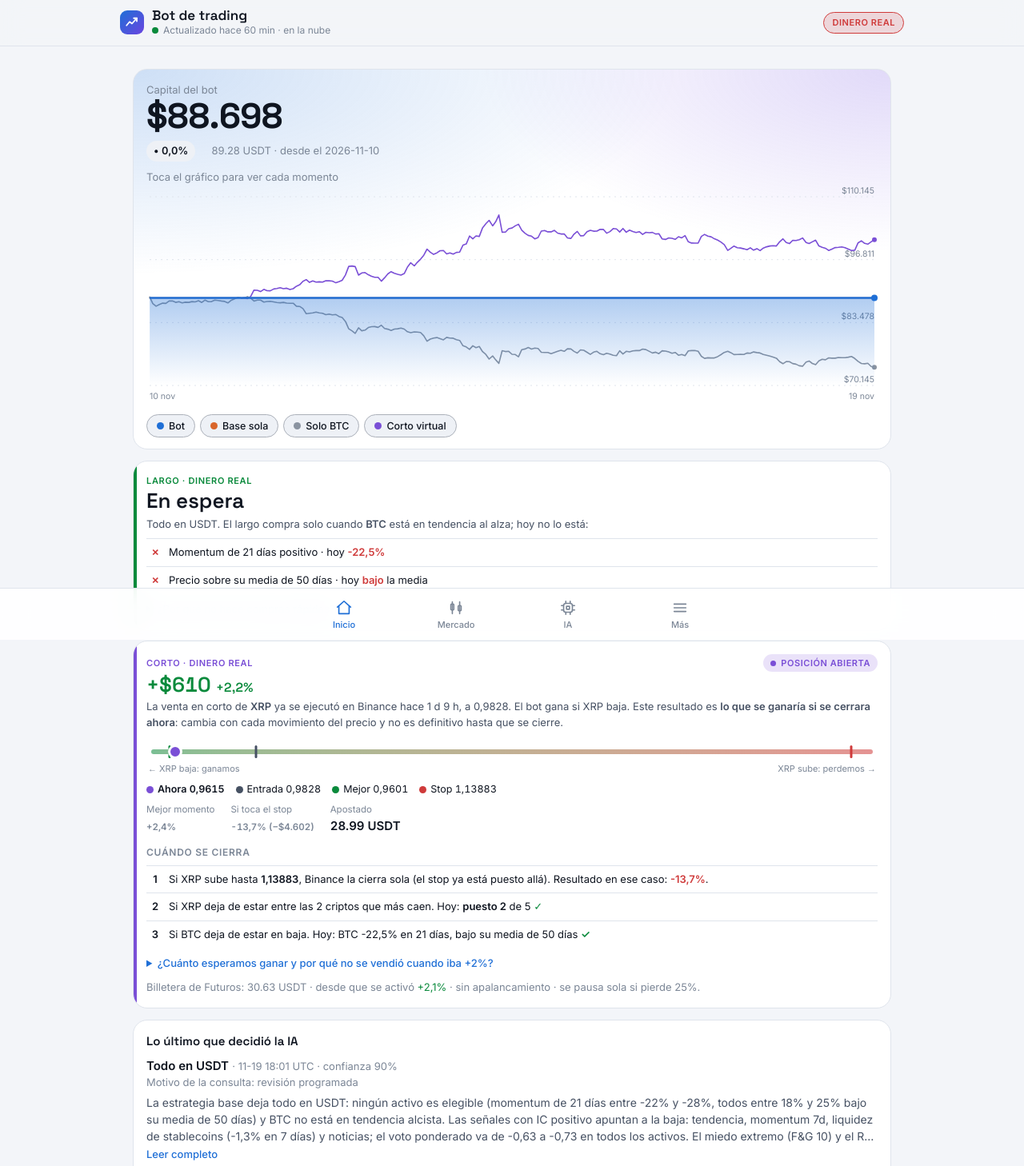
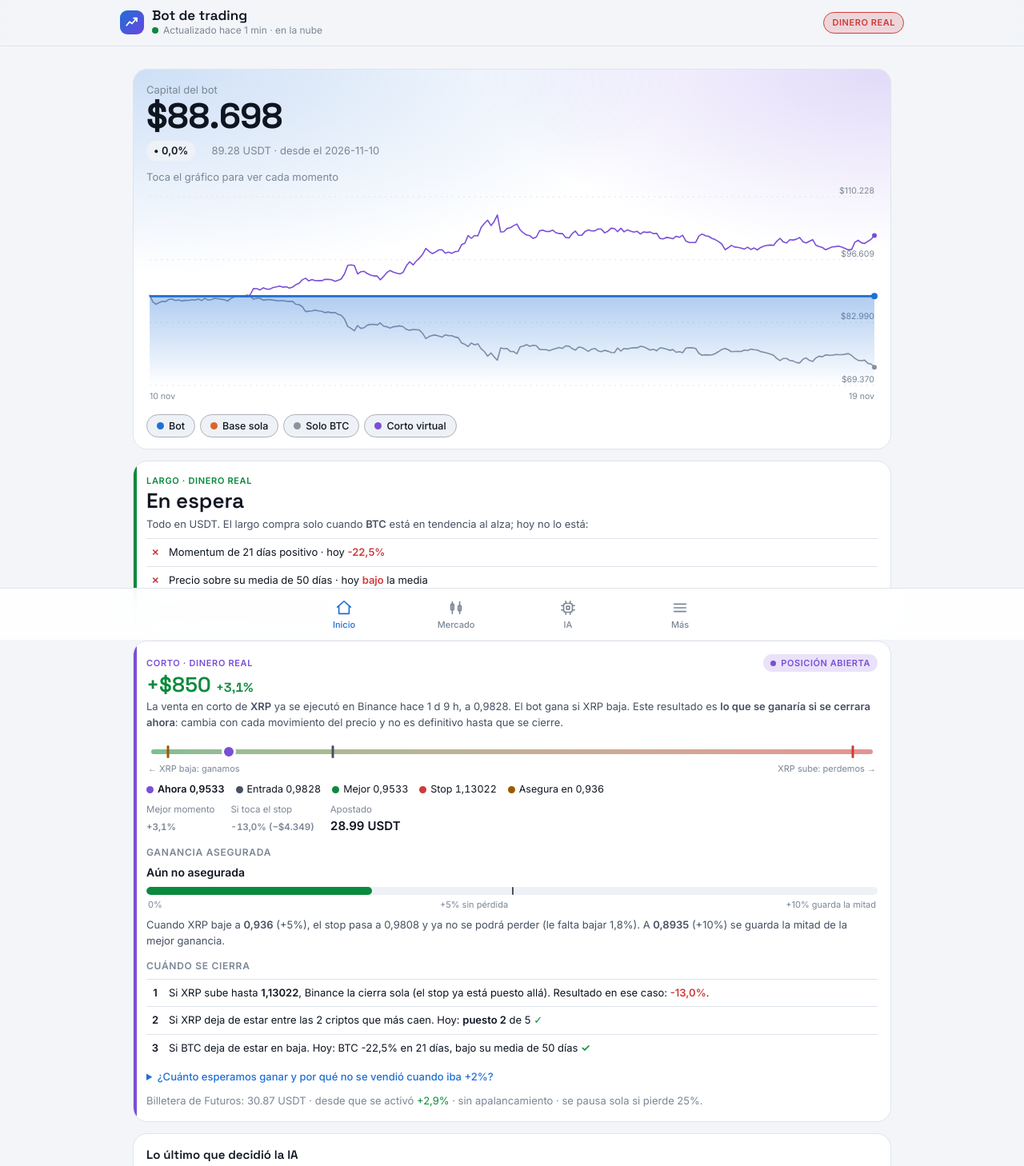
Before and after one commit to quinonesnacho27-art/capital-lab, a plain HTML site: page site/bot/index.html in a window 1280 px wide. Shown: the top 1458 px of the page at 80% size. Drawn offline with Linux system fonts and the light colour scheme.

Commit message:
Panel del bot 2026-11-19 22:00 UTC

```diff
--- a/site/bot/index.html
+++ b/site/bot/index.html
@@ -348,7 +348,8 @@ function cortoReal(R) {
   const rMejor = p.entrada / p.min - 1, rStop = p.entrada / p.stop - 1, usdStop = p.cantidad * (p.entrada - p.stop) - 2 * (p.comision_usdt || 0);
   const asegurado = p.stop < p.entrada;
   // Regla de precios: a la izquierda precios más bajos (ganancia), a la derecha el stop (pérdida).
-  const lo = Math.min(p.min, ahora) * 0.995, hi = Math.max(p.stop, ahora) * 1.005, X = v => ((v - lo) / (hi - lo) * 100).toFixed(1) + "%";
+  const S = p.seguro || null, eq = S ? S.equilibrio_precio : null;
+  const lo = Math.min(p.min, ahora, eq || Infinity) * 0.995, hi = Math.max(p.stop, ahora) * 1.005, X = v => ((v - lo) / (hi - lo) * 100).toFixed(1) + "%";
   const ranking = sombra_ranking(), puesto = ranking.indexOf(s), btc = T0.detalle["BTC/USDT"] || {};
   const btcBaja = btc.mom < 0 && !btc.sobre_sma, vaiven = vaivenDiario(s);
   $("corto").innerHTML = cab + `
@@ -360,6 +361,7 @@ function cortoReal(R) {
       <div class="marca" style="left:${X(p.min)};--m:var(--sube)"></div>
       <div class="marca" style="left:${X(p.entrada)};--m:var(--tinta-2)"></div>
       <div class="marca" style="left:${X(p.stop)};--m:var(--baja)"></div>
+      ${eq && !S.nivel ? `<div class="marca" style="left:${X(eq)};--m:var(--aviso)"></div>` : ""}
       <div class="marca ahora" style="left:${X(ahora)};--m:var(--c)"></div>
     </div>
     <div class="extremos"><span>← ${n} baja: ganamos</span><span>${n} sube: perdemos →</span></div>
@@ -368,12 +370,14 @@ function cortoReal(R) {
       <span style="--m:var(--tinta-2)"><i></i>Entrada ${num(p.entrada)}</span>
       <span style="--m:var(--sube)"><i></i>Mejor ${num(p.min)}</span>
       <span style="--m:var(--baja)"><i></i>Stop ${num(p.stop)}</span>
+      ${eq && !S.nivel ? `<span style="--m:var(--aviso)"><i></i>Asegura en ${num4(eq)}</span>` : ""}
     </div>
     <div class="fila" style="margin-top:8px">
       ${dato("Mejor momento", `<span class="${tono(rMejor)}">${pct(rMejor)}</span>`)}
       ${dato("Si toca el stop", `<span class="${tono(rStop)}">${pct(rStop)} (${clpS(usdStop)})</span>`)}
       ${dato("Apostado", (p.cantidad * p.entrada).toFixed(2) + " USDT")}
     </div>
+    ${S ? bloqueSeguro(p, S, r, n) : ""}
     <h3 style="margin-top:14px">Cuándo se cierra</h3>
     <ul class="salidas">
       <li><span>1</span><span>Si ${n} sube hasta <b>${num(p.stop)}</b>, Binance la cierra sola (el stop ya está puesto allá). Resultado en ese caso: <b class="${tono(rStop)}">${pct(rStop)}</b>${asegurado ? " — ya hay ganancia asegurada" : ""}.</span></li>
@@ -383,8 +387,29 @@ function cortoReal(R) {
     <details class="ayuda"><summary>¿Cuánto esperamos ganar y por qué no se vendió cuando iba +2%?</summary>
       <p>No hay precio objetivo: es seguimiento de tendencia. La idea es quedarse mientras dure la caída, que puede ser de 10%, 20% o más, y salir cuando el precio rebote con fuerza o la caída se acabe. Cada hora, si ${n} marca un nuevo mínimo, el stop baja con él (3 veces el movimiento diario típico sobre el mínimo); nunca sube. Así, si la caída sigue, el stop termina asegurando ganancia.</p>
       <p>${vaiven ? `${n} se mueve en promedio un <b>${pct(vaiven)}</b> entre el máximo y el mínimo de cada día. ` : ""}Por eso pasar de +2% a −1,4% es ruido normal y no una señal de salida. Si se cerrara con cada +2%, las comisiones y las caídas largas que se dejan pasar se comerían la ganancia: en la historia, lo que paga son las pocas caídas grandes.</p>
-      <p>Lo revisa cada hora (decide) y cada minuto (vigila el stop).</p></details>` + historial + pie;
+      <p>¿Por qué asegura desde +${Math.round((S ? S.desde : 0.05) * 100)}% y no desde +2%? Se probaron varias reglas con los datos de 2020–2026: asegurar desde +3%, cerrar con objetivo fijo de +3%, +5% o +10%, y esta. Las que cierran antes ganan más seguido (70% de las veces), pero ganan poco cada vez y se pierden las caídas grandes: en total rindieron peor. Esta fue la que menos costó frente a no asegurar nada, y la que mejor anduvo en los últimos 3 años.</p>
+      <p>Lo revisa cada minuto (stop y ganancia asegurada) y cada hora (si conviene seguir).</p></details>` + historial + pie;
 }
+function bloqueSeguro(p, S, r, n) {
+  const fin = S.mitad_desde, avance = Math.max(0, Math.min(1, r / fin)), marca1 = S.desde / fin * 100;
+  const gStop = p.entrada / p.stop - 1;
+  const titulo = S.nivel === "mitad" ? `<span class="sube">✓ Ganancia asegurada: al menos ${pct(gStop)}</span>`
+    : S.nivel === "equilibrio" ? `<span class="sube">✓ Sin riesgo de pérdida</span>`
+    : `Aún no asegurada`;
+  const texto = S.nivel === "mitad"
+    ? `Aunque ${n} rebote, el stop (${num4(p.stop)}) cierra con al menos la mitad de la mejor ganancia. Si sigue bajando, el stop baja con él.`
+    : S.nivel === "equilibrio"
+    ? `El stop ya está en ${num4(p.stop)} (entrada menos comisiones): en el peor caso se sale sin perder. Si ${n} baja a <b>${num4(S.mitad_precio)}</b> (+${Math.round(fin * 100)}%), se guarda la mitad de la mejor ganancia.`
+    : `Cuando ${n} baje a <b>${num4(S.equilibrio_precio)}</b> (+${Math.round(S.desde * 100)}%), el stop pasa a ${num4(S.equilibrio_stop)} y ya no se podrá perder${r > 0 && r < S.desde ? ` (le falta bajar ${pct(ahoraFalta(p, S), 1).replace("+", "")})` : ""}. A <b>${num4(S.mitad_precio)}</b> (+${Math.round(fin * 100)}%) se guarda la mitad de la mejor ganancia.`;
+  return `<h3 style="margin-top:14px">Ganancia asegurada</h3>
+    <div style="font-weight:600;font-size:14px">${titulo}</div>
+    <div class="barra" style="margin:8px 0 4px;height:10px"><i style="left:0;width:${(avance * 100).toFixed(1)}%;background:var(--sube)"></i>
+      <i style="left:${marca1}%;width:2px;background:var(--tinta-2)"></i></div>
+    <div class="extremos"><span>0%</span><span>+${Math.round(S.desde * 100)}% sin pérdida</span><span>+${Math.round(fin * 100)}% guarda la mitad</span></div>
+    <p class="explica">${texto}</p>`;
+}
+const ahoraFalta = (p, S) => 1 - S.equilibrio_precio / (p.precio || p.entrada);
+const num4 = v => Number(v).toLocaleString("es-CL", { maximumSignificantDigits: 4 });
 function sombra_ranking() {   // mismas reglas que bot/sombra.py: ranking_corto
   const d = T0.detalle, baj = Object.keys(d).filter(s => d[s].mom < 0 && !d[s].sobre_sma);
   return baj.includes("BTC/USDT") ? baj.sort((a, b) => d[a].mom - d[b].mom) : [];
```
Also changed, not shown: site/bot/data.js.
